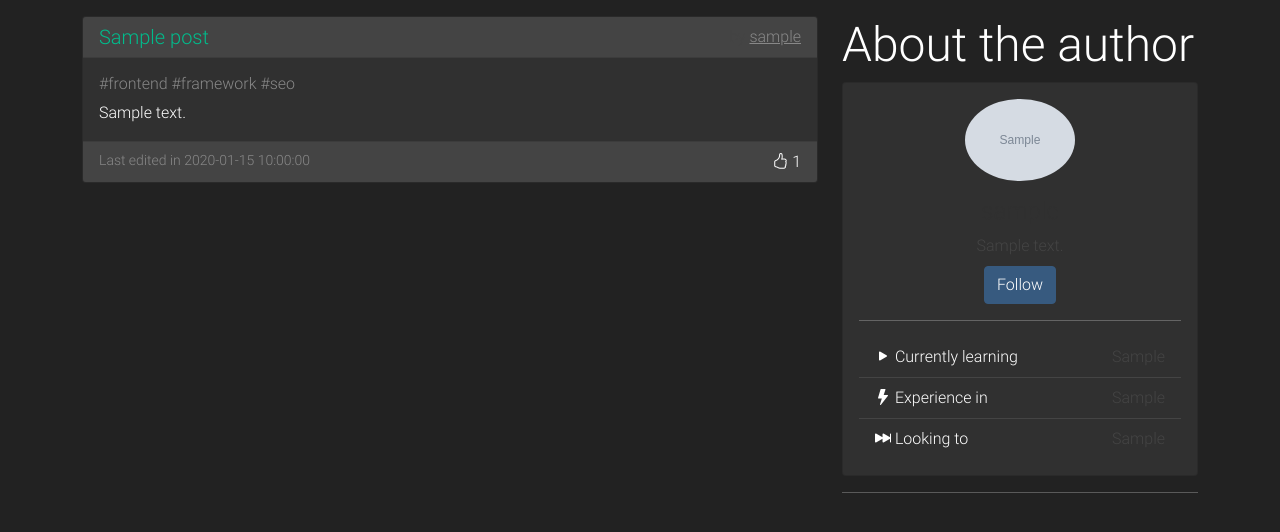
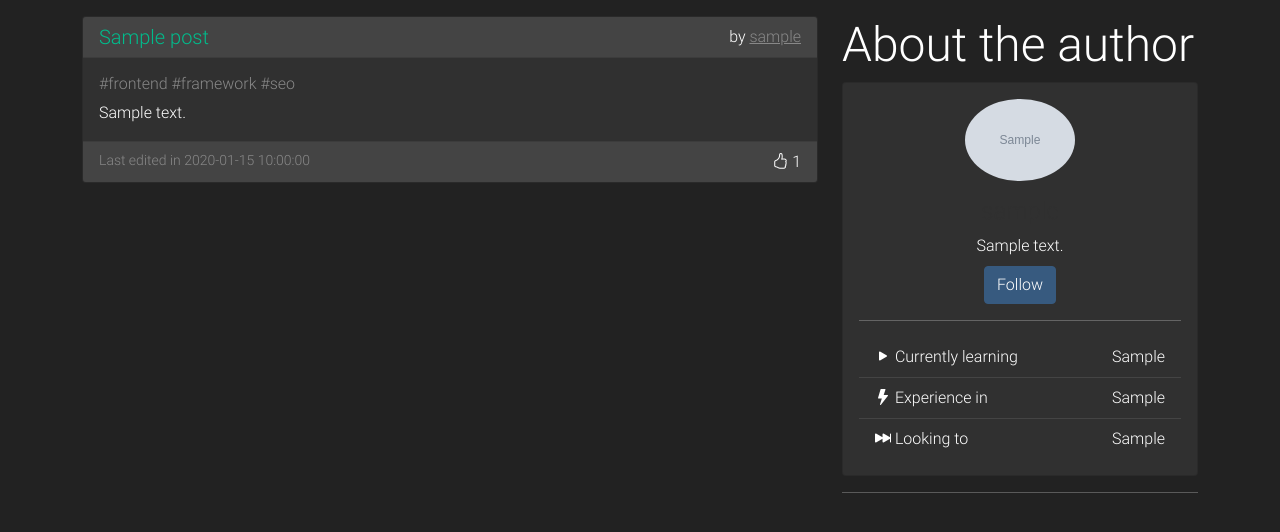
Before and after one commit to demetrius-mp/pyblog, a Python web app: template pyblog/templates/posts/view.html in a window 1280 px wide. Shown: the part 72-604 px from the top of the page. Run offline with Jinja, Linux system fonts and the light colour scheme; the template is opened without the code that fills it: most values are stand-ins (such as "Sample title", 1, 10 or a date in 2020); grey boxes marked "Sample" are stand-in pictures.

Commit message:
fix: text-secondary color and like.js in post view

```diff
--- a/pyblog/static/css/base.css
+++ b/pyblog/static/css/base.css
@@ -1,5 +1,9 @@
 body {
   font-family: Roboto-Light, serif;
+}
+
+.text-secondary {
+  color: white!important;
 }
 
 #toast-container > .toast {
--- a/pyblog/templates/posts/view.html
+++ b/pyblog/templates/posts/view.html
@@ -3,7 +3,9 @@
 {% from 'posts/macro_post_card.html' import post_card with context %}
 {% from 'posts/macro_post_view.html' import post_view %}
 {% block col8 %}
-  {{ post_card(post) }}
+  <div id="posts">
+    {{ post_card(post) }}
+  </div>
   <div id="postContent"></div>
 {% endblock col8 %}
 
@@ -20,6 +22,7 @@
   <script src="{{ url_for('static', filename='vendor/markdown/purify.min.js') }}"></script>
   <script src="{{ url_for('static', filename='js/posts/view.js') }}"></script>
   <script src="{{ url_for('static', filename='js/users/follow.js') }}"></script>
+  <script src="{{ url_for('static', filename='js/posts/like.js') }}"></script>
   <script>
     setPostContent({{ post.id }})
   </script>
```
